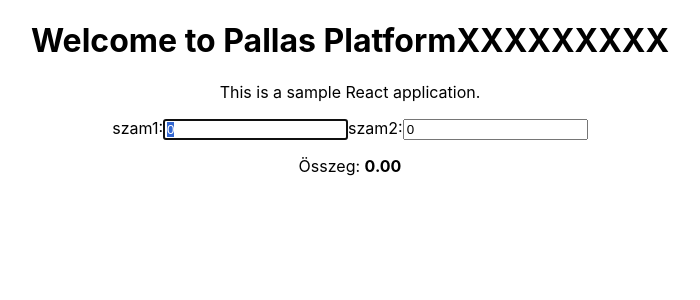
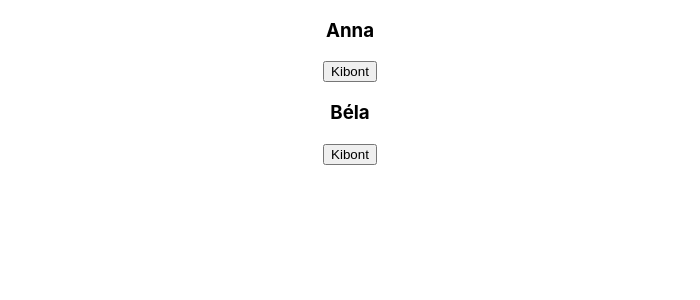
Before and after one commit to tenkesnet/a239alapok_frontend, a React (Create React App) app: page / in a window 1280 px wide. Shown: the top 300 px of the page, without its empty margins (290-990 px from the left). Built offline with nearby package versions, Linux system fonts and the light colour scheme.

Commit message:
Komponens állapot példa V1

```diff
--- a/src/App.js
+++ b/src/App.js
@@ -1,16 +1,12 @@
 import './App.css';
-import SearchSpeaker from './components/test/SearchSpeaker';
+import UserList from './components/v1/UserList';
 
 
 function App() {
-  const name='Pallas PlatformXXXXXXXXX';
+
   return (
     <div className="App">
-      <div>
-        <h1>Welcome to {name}</h1>
-        <p>This is a sample React application.</p>
-        <SearchSpeaker name='elso'/>
-      </div>
+      <UserList />
     </div>
   );
 }
--- /dev/null
+++ b/src/components/v1/UserCard.js
@@ -0,0 +1,17 @@
+import React, { useState } from 'react';
+
+function UserCard({ user }) {
+    const [isExpanded, setIsExpanded] = useState(false);  // Minden példánynak SAJÁT state!
+
+    return (
+        <div>
+            <h3>{user.name}</h3>
+            <button onClick={() => setIsExpanded(!isExpanded)}>
+                {isExpanded ? 'Összecsuk' : 'Kibont'}
+            </button>
+            {isExpanded && <p>Bővebben: {user.details}</p>}
+        </div>
+    );
+}
+
+export default UserCard;
--- /dev/null
+++ b/src/components/v1/UserList.js
@@ -0,0 +1,16 @@
+import {useState} from 'react';
+import UserCard from './UserCard';
+
+function UserList() {
+    const users = [{ id: 1, name: 'Anna' }, { id: 2, name: 'Béla' }];
+    const [expandedIds, setExpandedIds] = useState(new Set());
+    return (
+        <div>
+            {users.map(user => (
+                <UserCard key={user.id} user={user} />  // 2 külön UserCard instance!
+            ))}
+        </div>
+    );
+}
+
+export default UserList;
```
